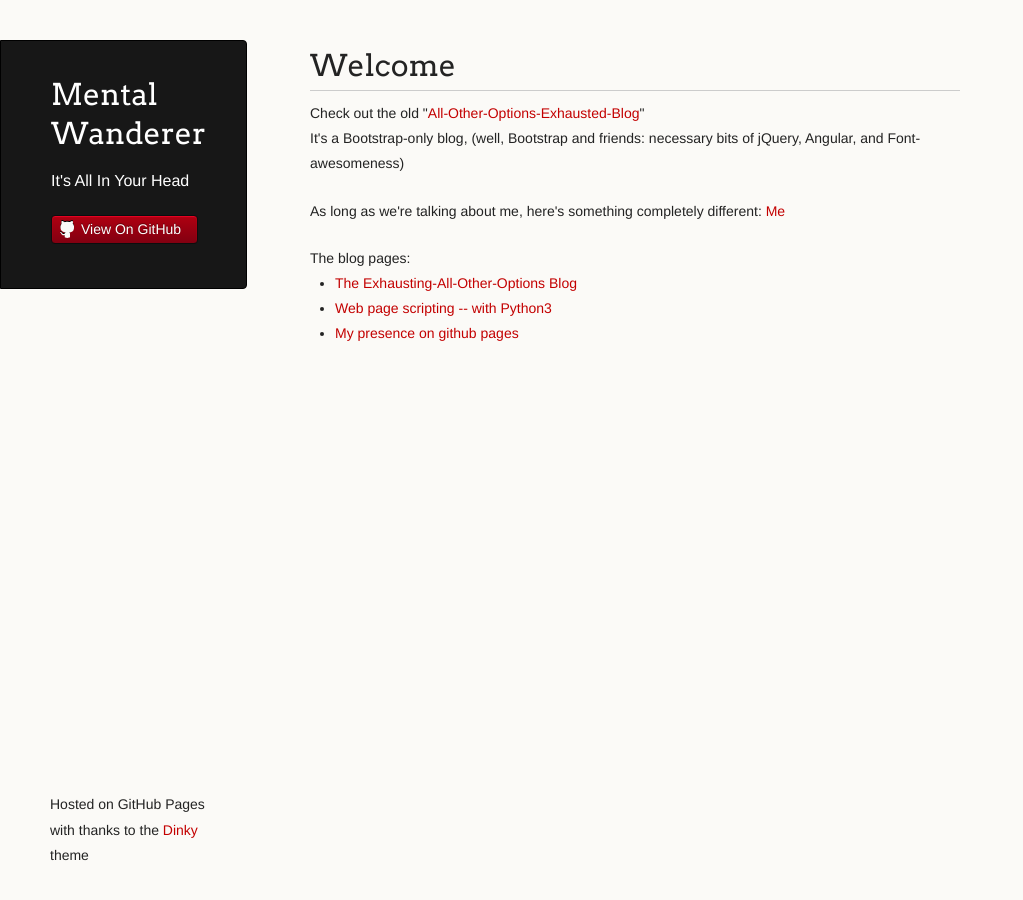
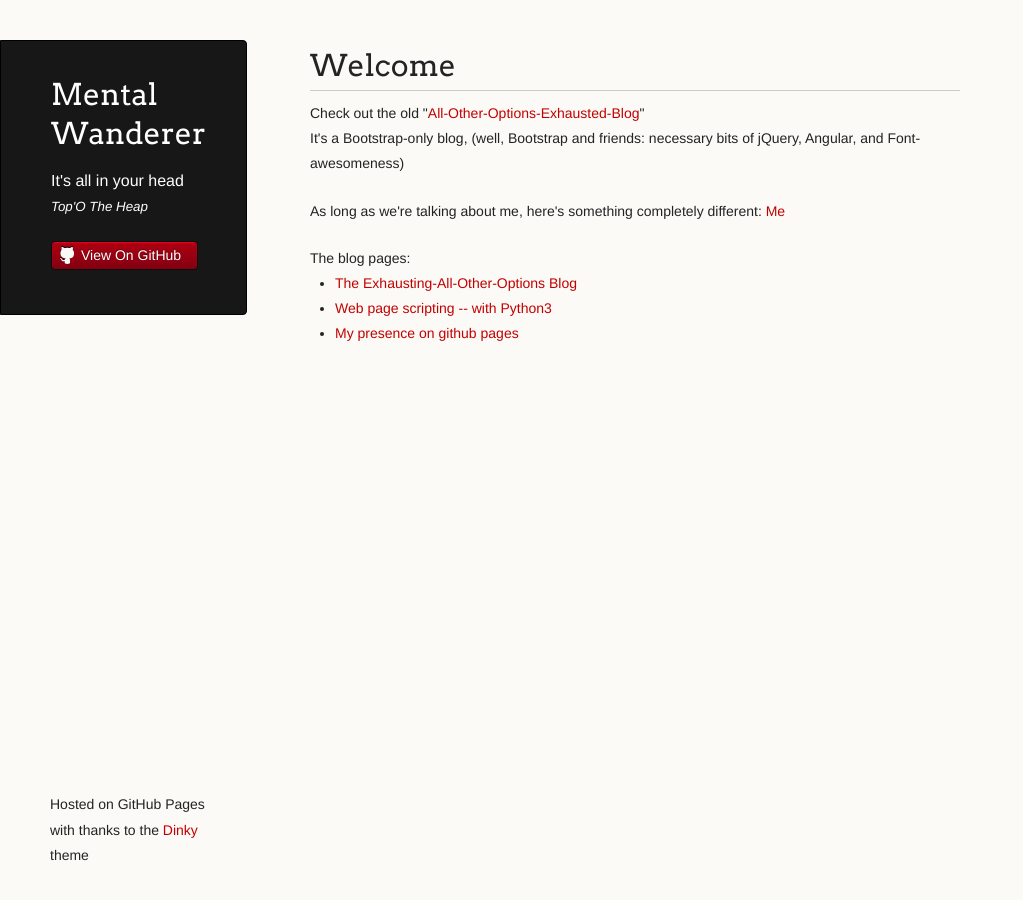
Before and after one commit to coryburt/coryburt.github.io, a Jekyll site: the page built from index.html, in a window 1280 px wide. Shown: the whole page, without its empty margins (0-1023 px from the left). Built offline with Jekyll 4.4.1, drawn with Linux system fonts in a browser that asks for light colours.

Commit message:
Change to subheading

```diff
--- a/_layouts/default.html
+++ b/_layouts/default.html
@@ -17,7 +17,10 @@
     <div class="wrapper">
       <header>
         <h1 class="header">Mental<br />Wanderer</h1>
-        <p class="header"><a href="/">It's All In Your Head</a></p>
+        <p class="header">
+            It's all in your head<br />
+            <span style="font-size:smaller;"><a href="/"><em>Top'O The Heap</em></a></span>
+        </p>
 
         <ul>
           {% if site.show_downloads %}
```
